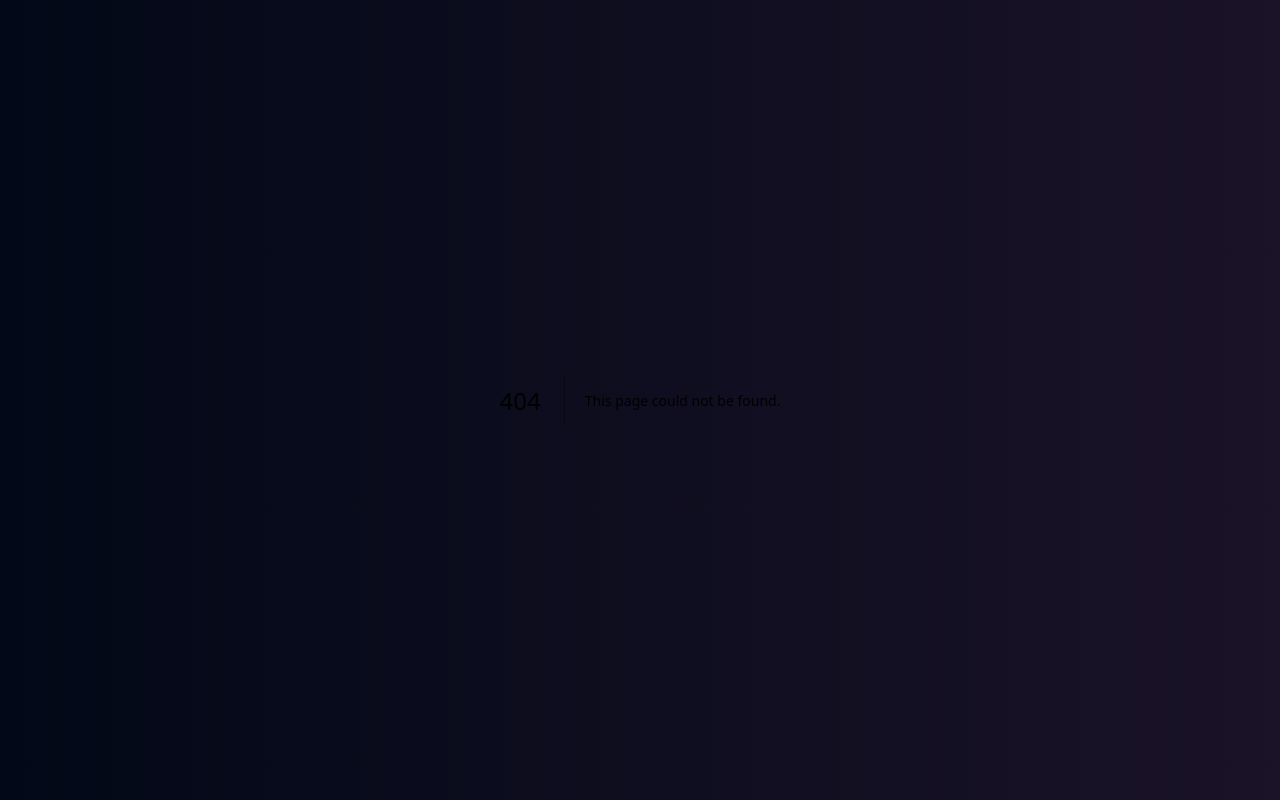
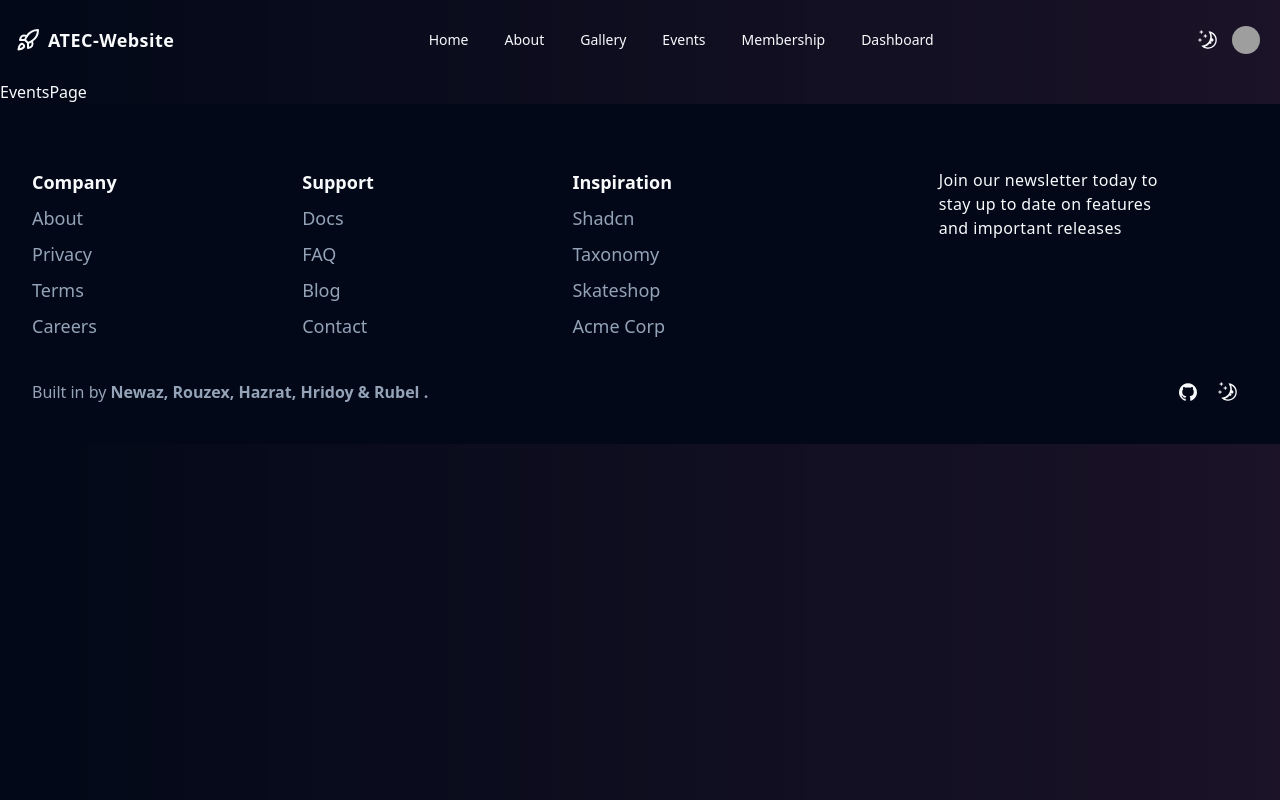
Before and after one commit to hridoy-rubel/atec, a Next.js app: page /events in a window 1280 px wide. Before the commit this address had no page. Built offline with nearby package versions, Linux system fonts and the light colour scheme; grey boxes are pictures that could not be loaded.

Commit message:
others pages are added

```diff
--- /dev/null
+++ b/src/app/(front-end)/about/page.tsx
@@ -0,0 +1,7 @@
+import React from "react";
+
+const AboutPage = () => {
+  return <div>AboutPage</div>;
+};
+
+export default AboutPage;
--- /dev/null
+++ b/src/app/(front-end)/events/page.tsx
@@ -0,0 +1,7 @@
+import React from "react";
+
+const EventsPage = () => {
+  return <div>EventsPage</div>;
+};
+
+export default EventsPage;
--- /dev/null
+++ b/src/app/(front-end)/gallery/page.tsx
@@ -0,0 +1,7 @@
+import React from "react";
+
+const GalleryPage = () => {
+  return <div>GalleryPage</div>;
+};
+
+export default GalleryPage;
--- /dev/null
+++ b/src/app/(front-end)/membership/page.tsx
@@ -0,0 +1,7 @@
+import React from "react";
+
+const MembershipPage = () => {
+  return <div>MembershipPage</div>;
+};
+
+export default MembershipPage;
--- /dev/null
+++ b/src/app/dashboard/page.tsx
@@ -0,0 +1,7 @@
+import React from "react";
+
+const DashboardPage = () => {
+  return <div>DashboardPage</div>;
+};
+
+export default DashboardPage;
--- a/src/config/site.ts
+++ b/src/config/site.ts
@@ -1,15 +1,4 @@
 import { type NavItem, type NavItemFooter } from "@/types";
-
-/* const links = {
-  github:
-    "https://github.com/pjborowiecki/SAASY-LAND-Next-14-Starters-With-Authentication-And-Database-Implemented",
-  twitter: "https://twitter.com/pjborowiecki",
-  linkedin: "https://www.linkedin.com/in/pjborowiecki",
-  discord: "",
-  authorsWebsite: "https://pjborowiecki.com",
-  authorsGitHub: "https://github.com/pjborowiecki",
-  openGraphImage: "https://saasyland.com/images/opengraph-image.png",
-} */
 
 export const siteConfig = {
   name: "ATEC-Website",
@@ -17,23 +6,37 @@ export const siteConfig = {
     "Manages the data and events for Association of Tangail Ex-Cadets",
   url: "https://rouzex.com",
   author: "rouzex",
-  keywords: ["ATEC", "atec", "Tangail Ex-Cadets"],
+  keywords: [
+    "ATEC",
+    "atec",
+    "Tangail Ex-Cadets",
+    "Association of Tangail Ex-Cadets",
+    "Tangail Ex-Cadets Association",
+  ],
   navItems: [
     {
-      title: "Features",
-      href: "/features",
+      title: "Home",
+      href: "/",
     },
     {
-      title: "Pricing",
-      href: "/pricing",
+      title: "About",
+      href: "/about",
     },
     {
-      title: "Docs",
-      href: "/docs",
+      title: "Gallery",
+      href: "/gallery",
     },
     {
-      title: "Blog",
-      href: "/blog",
+      title: "Events",
+      href: "/events",
+    },
+    {
+      title: "Membership",
+      href: "/membership",
+    },
+    {
+      title: "Dashboard",
+      href: "/dashboard",
     },
   ] satisfies NavItem[],
   navItemsMobile: [],
```
Also changed, not shown: src/components/sections/hero-section.tsx (+0 -10 lines).
